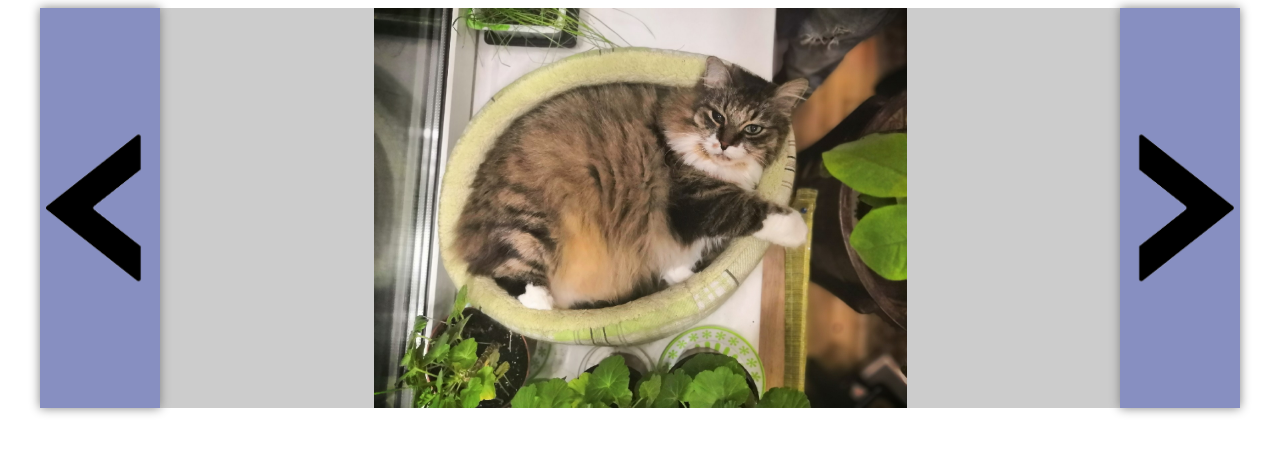
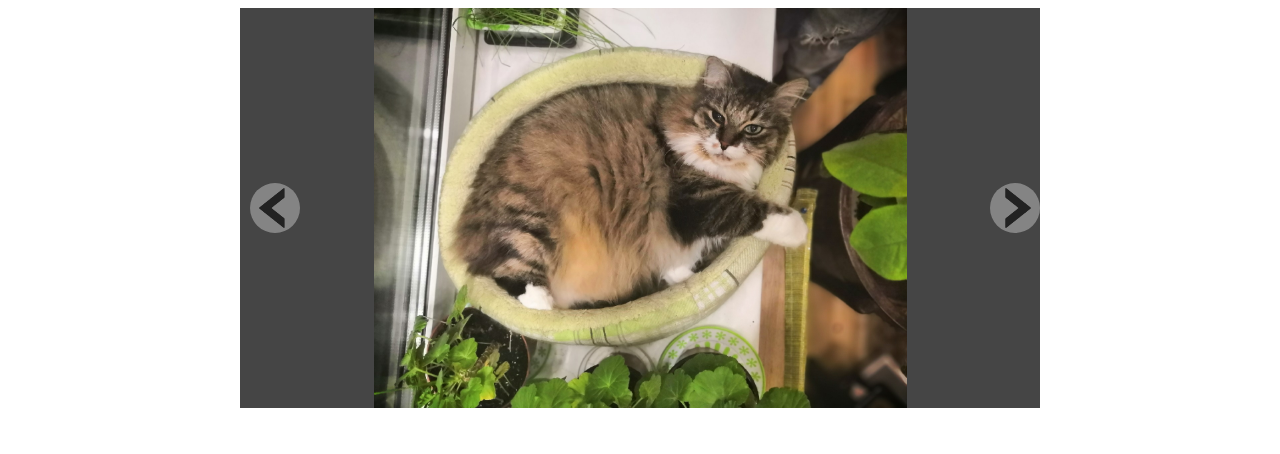
Before and after one commit to shadwood/LiteSlider, a plain HTML site: page index.html in a window 1280 px wide. Drawn offline with Linux system fonts and the light colour scheme.

Commit message:
new style

```diff
--- a/index.html
+++ b/index.html
@@ -7,8 +7,11 @@
 </head>
 <body>
     <div class="gallery">
-        <div class="l-button" id="l-button">
-            <img class="right" src="media/img_arrow.png">
+        <div class="l-button-wrap">
+            <div class="l-button" id="l-button">
+                <img class="right" src="media/img_arrow.png">
+            </div>
+
         </div>
         <div class="gallery-body">
             <div class="wrap">
@@ -17,8 +20,10 @@
                 <img src="media/3.jpg">
             </div>
         </div>
-        <div class="r-button" id="r-button">
-            <img class="left" src="media/img_arrow.png">
+        <div class="r-button-wrap">
+            <div class="r-button" id="r-button">
+                <img class="left" src="media/img_arrow.png">
+            </div>
         </div>
         <script src="script.js"></script>
     </div>
--- a/style.css
+++ b/style.css
@@ -1,14 +1,56 @@
-.gallery {max-width: 1200px; height: 400px; margin:0 auto; display: flex; }
+.gallery {max-width: 800px; height: 400px; margin:0 auto; display: flex; }
 
-.l-button, .r-button{width: 10%;height: 100%;background-color: #878fc1; overflow: hidden ; position:relative; box-shadow: 0 0 10px 0 grey }
+/*.l-button, .r-button {*/
+/*    width: 10%;*/
+/*    height: 100%;*/
+/*    background-color: #878fc1;*/
+/*    overflow: hidden;*/
+/*    position: relative;*/
+/*    box-shadow: 0 0 10px 0 grey*/
+/*}*/
 
-.l-button:hover, .r-button:hover {margin-top: 3px;}
+.l-button-wrap, .r-button-wrap {
+    height: 100%;
+    width: 10%;
+    position: relative;
+    background-color: #454545;
+}
 
-.l-button img{width: 200%; margin-left: 5%; position: absolute; top : 50%; transform: translateY(-50%)}
+.r-button-wrap{
+    display: flex;
+    justify-content: flex-end;
+}
 
-.r-button img{width: 200%; margin-left: -105%; position: absolute; top : 50%; transform: translateY(-50%) }
+.l-button, .r-button {
+    height: 50px;
+    width: 50px;
+    position: relative;
+    background-color: #c4c4c4;
+    opacity: 0.5;
+    overflow: hidden;
+    position: absolute; top : 50%; transform: translateY(-50%);
+    border-radius: 50%;
+    transition-property: background-color, opacity;
+    transition-duration: 300ms;
 
-.gallery-body{width: 80%;height: 100%; background-color: #cccccc; overflow: hidden}
+}
+
+.l-button:hover, .r-button:hover{
+    background-color: #aeaeae;
+    opacity: 1;
+}
+
+.r-button{float:right; margin-left: -10px}
+
+.l-button{margin-left: 10px;}
+
+.l-button img, .r-button img{max-width: 200%; height: 80%; margin-top: 5px  }
+
+.l-button img{margin-left: 9px;}
+
+.r-button img{margin-left: -24px;  }
+
+.gallery-body{width: 80%;height: 100%; background-color: #454545; overflow: hidden}
 
 .gallery-body img{max-width: 100%; max-height: 100%;}
 
```
